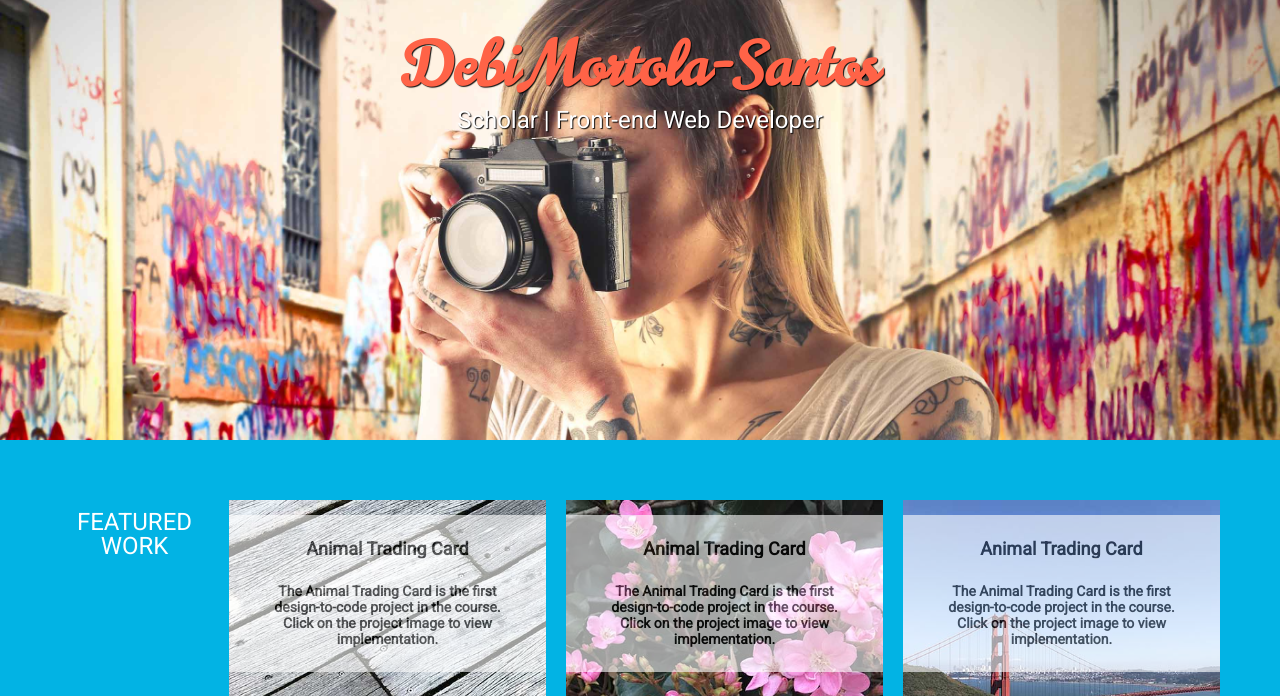
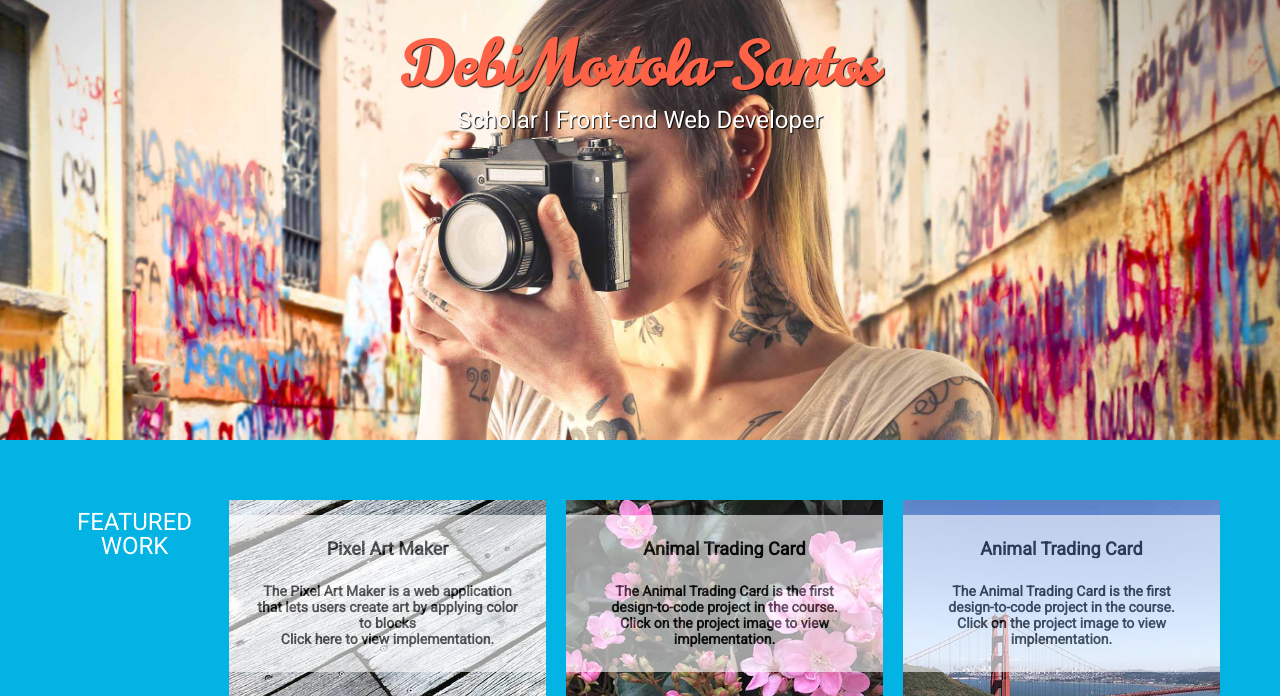
Before and after one commit to debimsantos/debimsantos.github.io, a plain HTML site: page index.html in a window 1280 px wide. Shown: the part 104-800 px from the top of the page. Drawn offline with Linux system fonts and the light colour scheme.

Commit message:
Added pixel art to portfolio

```diff
--- a/index.html
+++ b/index.html
@@ -37,10 +37,10 @@
       <section class="portfolio">
         <h1>FEATURED WORK</h1>
         <div class="project1">
-          <h2 class="title">Animal Trading Card</h2>
+          <h2 class="title">Pixel Art Maker</h2>
           <p class="description">
-            The Animal Trading Card is the first design-to-code project in the course. <br>
-            Click on the project image to view implementation.
+            The Pixel Art Maker is a web application that lets users create art by applying color to blocks<br>
+            Click <a href: https://debimsantos.github.io/pixelartmaker/>here</a> to view implementation.
           </p>
         </div>
 
```
